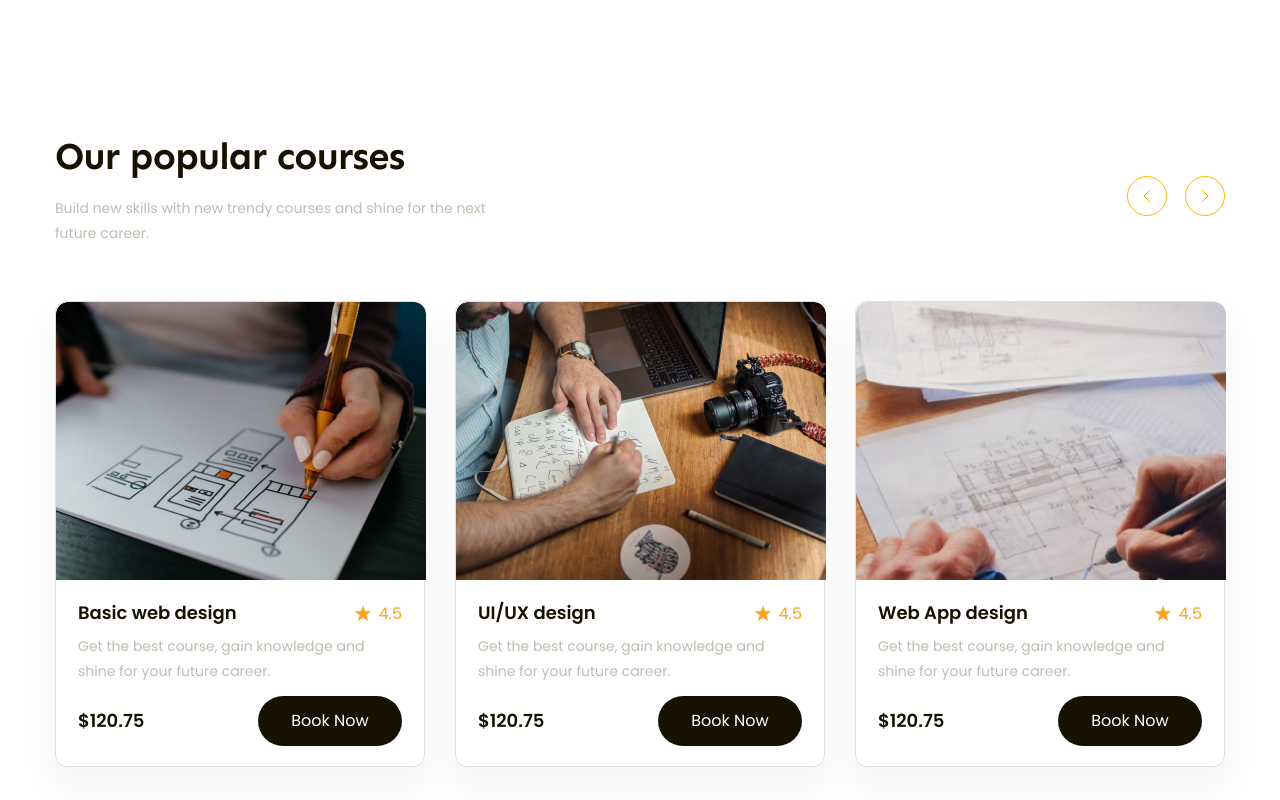
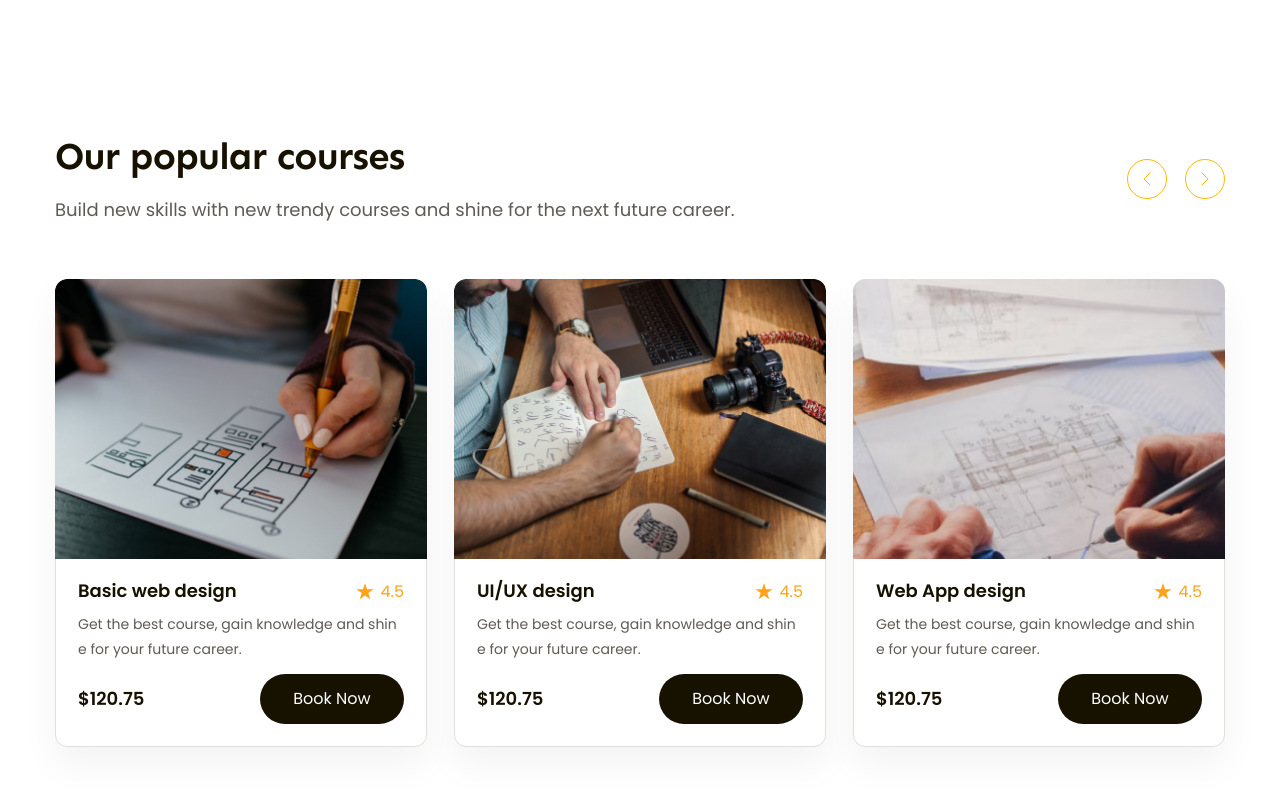
Before and after one commit to ducbaotaplaptrinh/duan-htmlcss-02, a plain HTML site: page index.html in a window 1280 px wide. Shown: the part 960-1760 px from the top of the page. Drawn offline with Linux system fonts and the light colour scheme.

Commit message:
sửa phần course

```diff
--- a/assets/css/styles.css
+++ b/assets/css/styles.css
@@ -15,6 +15,20 @@ body {
     font-family: "Poppins", sans-serif;
 }
 /* common */
+/* gioi han dong  */
+.line-clamp {
+    display: -webkit-box;
+    -webkit-line-clamp: var(--line-clamp, 1);
+    -webkit-box-orient: vertical;
+    overflow: hidden;
+}
+.line-clamp.line-2 {
+    --line-clamp: 2;
+}
+.break-all {
+    word-break: break-all;
+}
+
 .btn {
     display: inline-block;
     text-align: center;
@@ -247,29 +261,26 @@ nav a:hover::after {
 }
 /* -----------course--------------- */
 .course {
-    padding: 200px 0;
+    padding: 135px 0;
+    margin-top: 65px;
 }
-.course .main-content {
-    position: relative;
-}
-.course .main:nth-of-type(2) {
-    margin: 0 30px;
-}
-.course .main {
+
+.course .dislay-main {
     border-radius: 12px;
     background: #fff;
     border: 1px solid #e2dfda;
     box-shadow: 0px 18px 36px 0px rgba(0, 0, 0, 0.05);
-    min-width: 370px;
-    height: 466px;
 }
 .course .dislay {
     display: flex;
+    gap: 27px;
 }
 /* introduce ---------------------*/
 .introduce {
     display: flex;
     justify-content: space-between;
+    align-items: center;
+    margin-bottom: 55px;
 }
 .introduce .heading {
     color: #171100;
@@ -280,25 +291,21 @@ nav a:hover::after {
 }
 .introduce .desc {
     display: inline-block;
-    width: 458px;
     color: #5f5b53;
     font-size: 1.8rem;
     font-weight: 400;
     line-height: 1.6; /* 166.667% */
-    margin: 16px 0 55px;
+    margin-top: 16px;
 }
 
 .introduce .transfer {
     display: flex;
-    justify-content: space-between;
-    width: 9.8rem;
-    height: 4rem;
+    gap: 18px;
 }
 .transfer button {
     display: flex;
     align-items: center;
     justify-content: center;
-    margin-top: 42px;
     background: transparent;
     border: 1px solid var(--primary-color);
     width: 40px;
@@ -312,11 +319,11 @@ nav a:hover::after {
     color: #fff;
     cursor: pointer;
 }
-
-.dislay .main .img {
+.dislay .img {
     object-fit: cover;
     border-radius: 12px 12px 0px 0px;
-    padding-bottom: 16px;
+    margin: -1px;
+    width: calc(100% + 2px);
 }
 .review-3 {
     display: flex;
@@ -348,7 +355,7 @@ nav a:hover::after {
     line-height: 1.8; /* 185.714% */
 }
 .dislay .review {
-    padding: 0 22px;
+    padding: 16px 22px 22px;
 }
 .review .buy {
     display: flex;
@@ -621,7 +628,7 @@ nav a:hover::after {
     width: 85px;
     height: 24px;
 }
-.main-content .desc {
+.footer .main-content .desc {
     color: #bfbcb2;
     font-size: 1.4rem;
     font-weight: 400;
--- a/index.html
+++ b/index.html
@@ -192,10 +192,9 @@
                             </button>
                         </div>
                     </div>
-                    <!-- chuyển--------------- -->
 
                     <div class="dislay">
-                        <div class="main">
+                        <div class="dislay-main">
                             <img
                                 class="img"
                                 src="./assets/img/Webds.jpg"
@@ -203,7 +202,11 @@
                             />
                             <div class="review">
                                 <div class="review-3">
-                                    <h3 class="heading">Basic web design</h3>
+                                    <a class="heading" href="#!"
+                                        ><h3 class="line-clamp break-all">
+                                            Basic web design
+                                        </h3></a
+                                    >
                                     <div class="danhgia">
                                         <img
                                             src="./assets/icon/Star 6.svg"
@@ -213,7 +216,7 @@
                                         <span>4.5</span>
                                     </div>
                                 </div>
-                                <p class="desc">
+                                <p class="desc line-clamp line-2 break-all">
                                     Get the best course, gain knowledge and
                                     shine for your future career.
                                 </p>
@@ -223,7 +226,7 @@
                                 </div>
                             </div>
                         </div>
-                        <div class="main">
+                        <div class="dislay-main">
                             <img
                                 class="img"
                                 src="./assets/img/uiux.jpg"
@@ -231,7 +234,11 @@
                             />
                             <div class="review">
                                 <div class="review-3">
-                                    <h3 class="heading">UI/UX design</h3>
+                                    <a class="heading" href="#!"
+                                        ><h3 class="line-clamp break-all">
+                                            UI/UX design
+                                        </h3></a
+                                    >
                                     <div class="danhgia">
                                         <img
                                             src="./assets/icon/Star 6.svg"
@@ -241,7 +248,7 @@
                                         <span>4.5</span>
                                     </div>
                                 </div>
-                                <p class="desc">
+                                <p class="desc line-clamp line-2 break-all">
                                     Get the best course, gain knowledge and
                                     shine for your future career.
                                 </p>
@@ -251,7 +258,7 @@
                                 </div>
                             </div>
                         </div>
-                        <div class="main">
+                        <div class="dislay-main">
                             <img
                                 class="img"
                                 src="./assets/img/appds.jpg"
@@ -259,7 +266,11 @@
                             />
                             <div class="review">
                                 <div class="review-3">
-                                    <h3 class="heading">Web App design</h3>
+                                    <a href="#!" class="heading"
+                                        ><h3 class="line-clamp break-all">
+                                            Web App design
+                                        </h3></a
+                                    >
                                     <div class="danhgia">
                                         <img
                                             src="./assets/icon/Star 6.svg"
@@ -269,7 +280,7 @@
                                         <span>4.5</span>
                                     </div>
                                 </div>
-                                <p class="desc">
+                                <p class="desc line-clamp line-2 break-all">
                                     Get the best course, gain knowledge and
                                     shine for your future career.
                                 </p>
```
